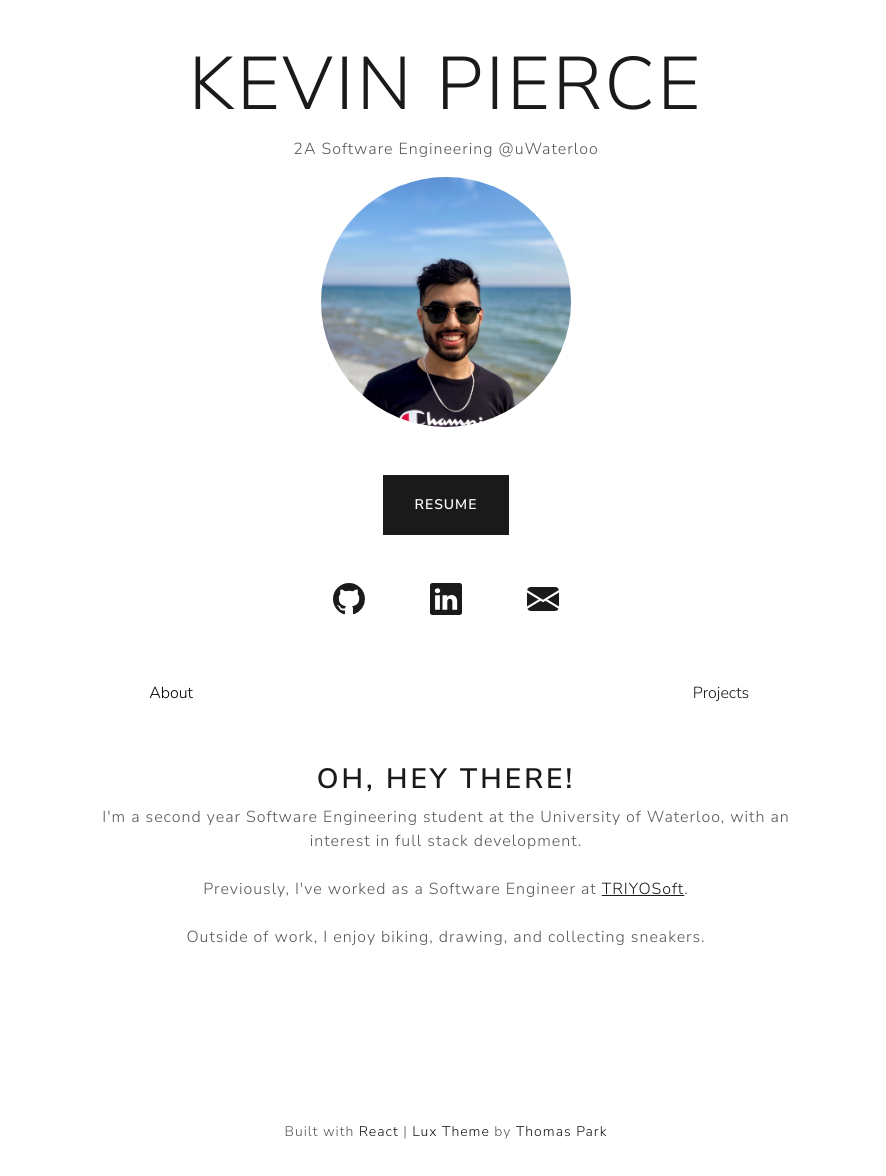
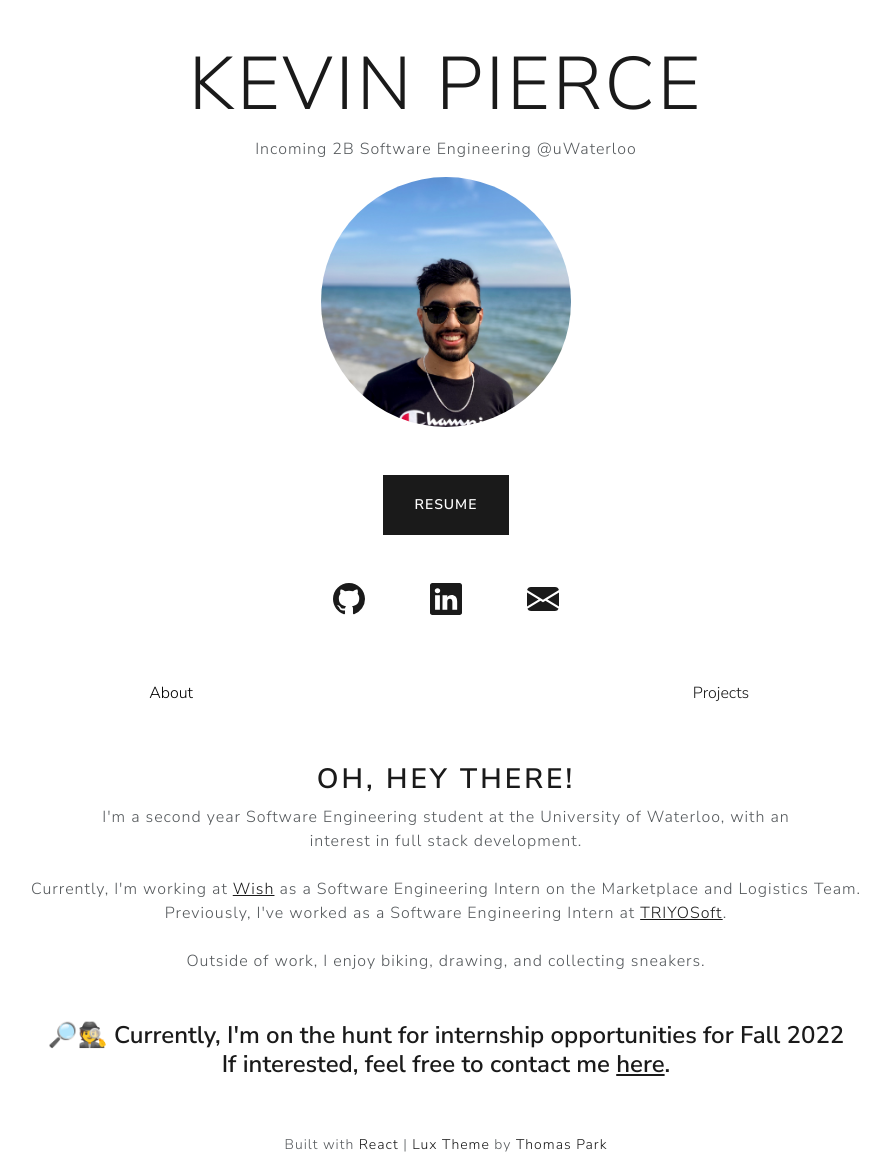
Before and after one commit to kevin-pierce/new-personal-site, a Gatsby site: page / in a window 1280 px wide. Shown: the whole page, without its empty margins (194-1080 px from the left). Built offline with nearby package versions, Linux system fonts and the light colour scheme; Gatsby itself is replaced by a stand-in of ours.

Commit message:
Updated page content

```diff
--- a/gatsby-config.js
+++ b/gatsby-config.js
@@ -1,6 +1,6 @@
 module.exports = {
   siteMetadata: {
-    siteUrl: "https://kevin-pierce.me/",
+    siteUrl: "https://kevinpierce.dev/",
     title: "Kevin Pierce",
   },
   plugins: ["gatsby-plugin-sass",
--- a/src/components/about-tab/about-tab.jsx
+++ b/src/components/about-tab/about-tab.jsx
@@ -10,12 +10,14 @@ const AboutTab = () => {
                 I'm a second year Software Engineering student at the University of Waterloo, with an <br/>
                     interest in full stack development.
                     <br/><br/>
-                    Previously, I've worked as a Software Engineer at <a href="https://triyosoft.com/">TRIYOSoft</a>.
+                    Currently, I'm working at <a href="https://www.wish.com/">Wish</a> as a Software Engineering Intern on the Marketplace and Logistics Team.
+                    <br/>
+                    Previously, I've worked as a Software Engineering Intern at <a href="https://triyosoft.com/">TRIYOSoft</a>.
                     <br/><br/>
                     Outside of work, I enjoy biking, drawing, and collecting sneakers.
                     <br/><br/><br/>
                 {
-                    //<h3>🔎🕵️ Currently, I'm on the hunt for internship opportunities for Winter 2022<br/>If interested, feel free to contact me <a href="https://www.linkedin.com/in/kwpierce/s">here</a>.</h3>
+                    <h3>🔎🕵️ Currently, I'm on the hunt for internship opportunities for Fall 2022<br/>If interested, feel free to contact me <a href="https://www.linkedin.com/in/kwpierce/s">here</a>.</h3>
                 }
             </div>
         </div>
--- a/src/pages/index.js
+++ b/src/pages/index.js
@@ -23,7 +23,7 @@ const IndexPage = () => {
 
       <div className="index-page-wrapper">
         <h1 className="name-large">KEVIN PIERCE</h1>
-        <p>2A Software Engineering @uWaterloo</p>
+        <p>Incoming 2B Software Engineering @uWaterloo</p>
         <ProfilePicture/>
         <Button href={ResumePDF} className="btn-lg mt-5 mb-5" style={{paddingTop:"18px", paddingBottom:"18px"}}>Resume</Button>
         <MediaButtons/>
```
